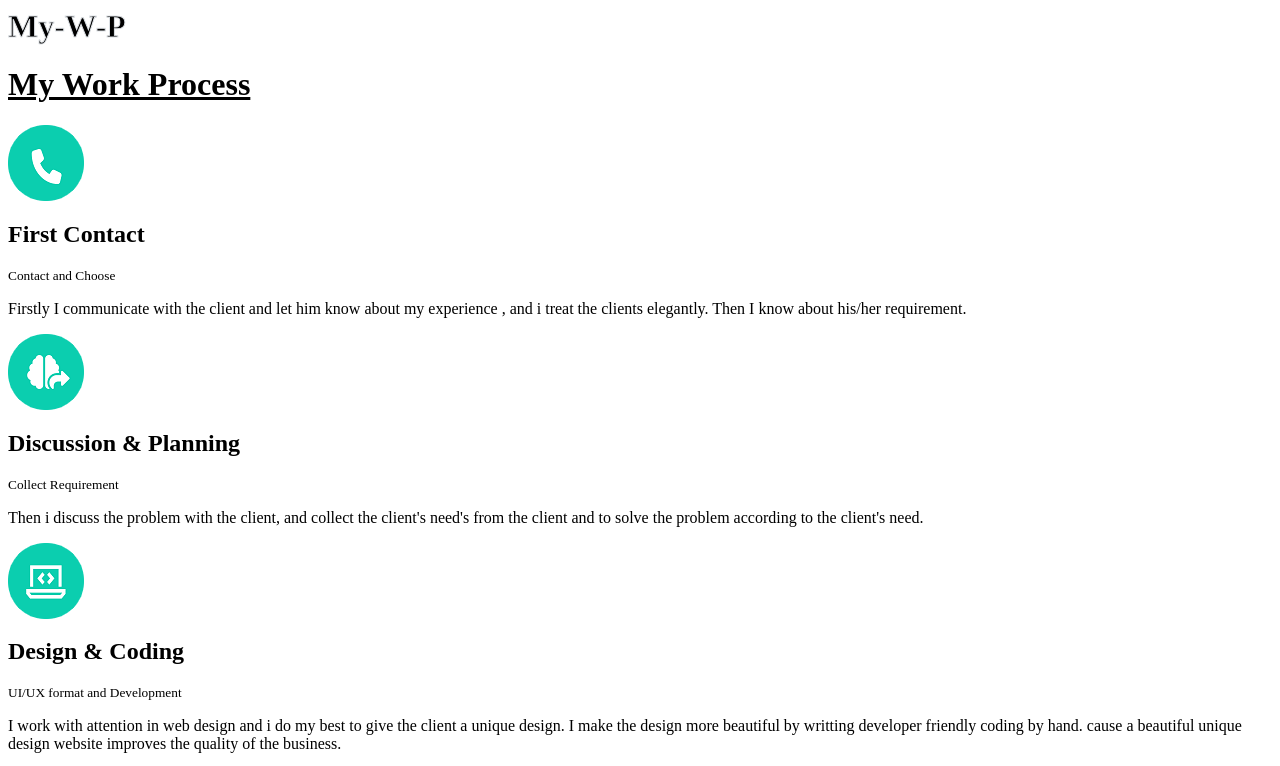
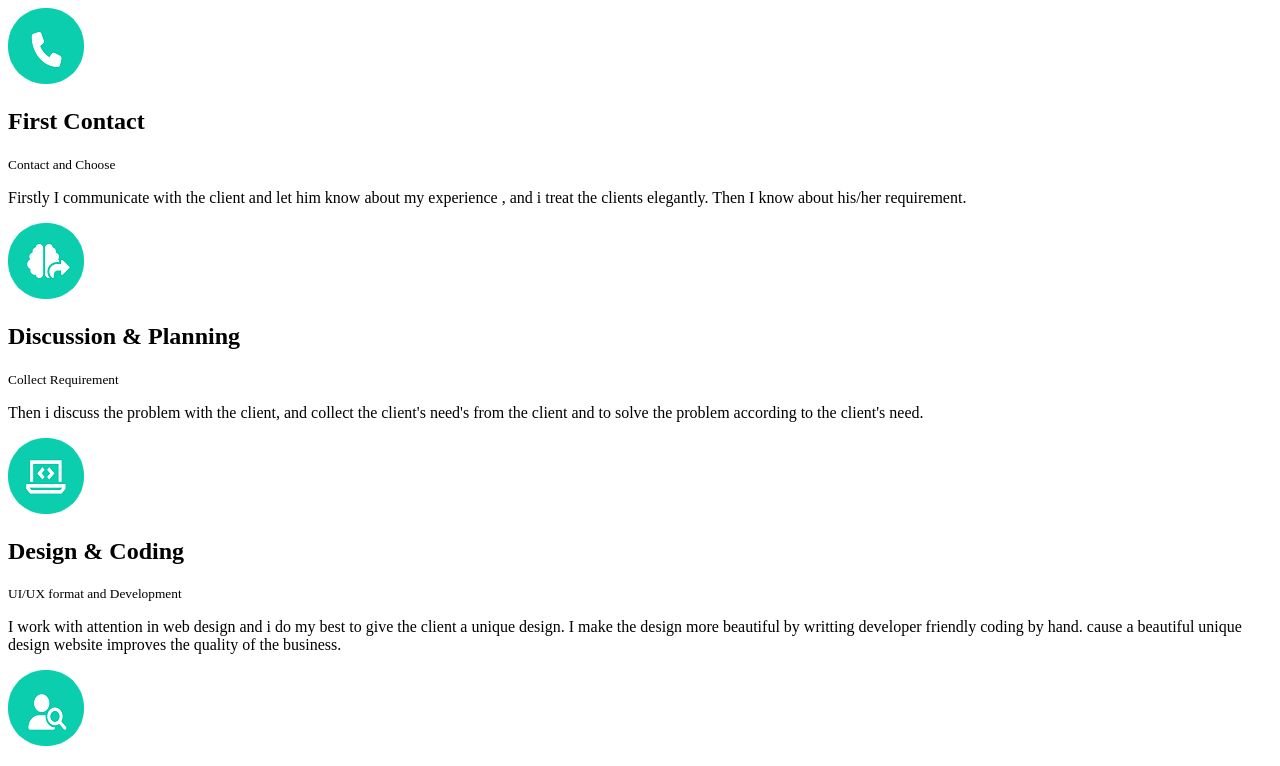
Before and after one commit to Prothes-asp/process_step_timeline, a plain HTML site: page index.html in a window 1280 px wide. Shown: the top 766 px of the page. Drawn offline with Linux system fonts and the light colour scheme.

Commit message:
index.html

```diff
--- a/index.html
+++ b/index.html
@@ -1,12 +1,14 @@
-<!-- Work Process Start -->
-    <div class="container-fluid py-5" id="skill">
-        <div class="container">
-            <div class="position-relative d-flex align-items-center justify-content-center">
-                <h1 class="display-1 text-uppercase text-white" style="-webkit-text-stroke: 1px #dee2e6;">My-W-P</h1>
-                <h1 class="position-absolute text-uppercase text-primary"><u>My Work Process</u></h1>
-            </div>
+<!DOCTYPE html>
+<html lang="en">
+<head>
+    <meta charset="UTF-8">
+    <meta name="viewport" content="width=device-width, initial-scale=1.0">
+    <title>Document</title>
+    <link rel="stylesheet" href="./my_work_process.css">
+</head>
+<body>
 
-            <div class="mwp_timeline">
+	<div class="mwp_timeline">
 
                 <div class="mwp_container mwp_left-container">
                     <img src="./img/contact.png" class="fa-beat" style="cursor: pointer;">
@@ -60,8 +62,5 @@
 
             </div>
 
-
-
-        </div>
-    </div>
-    <!-- Work Process End -->
+</body>
+</html>
```
